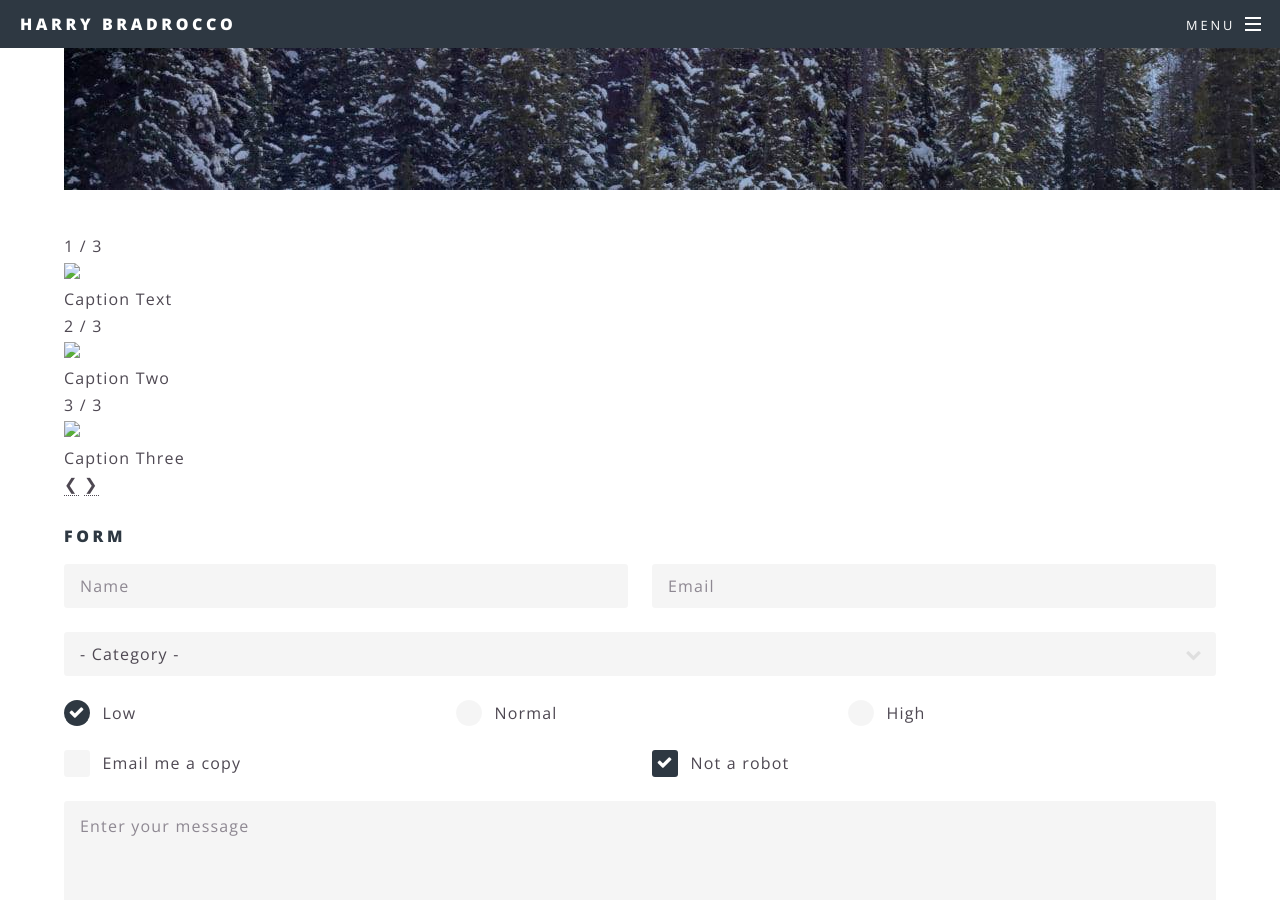
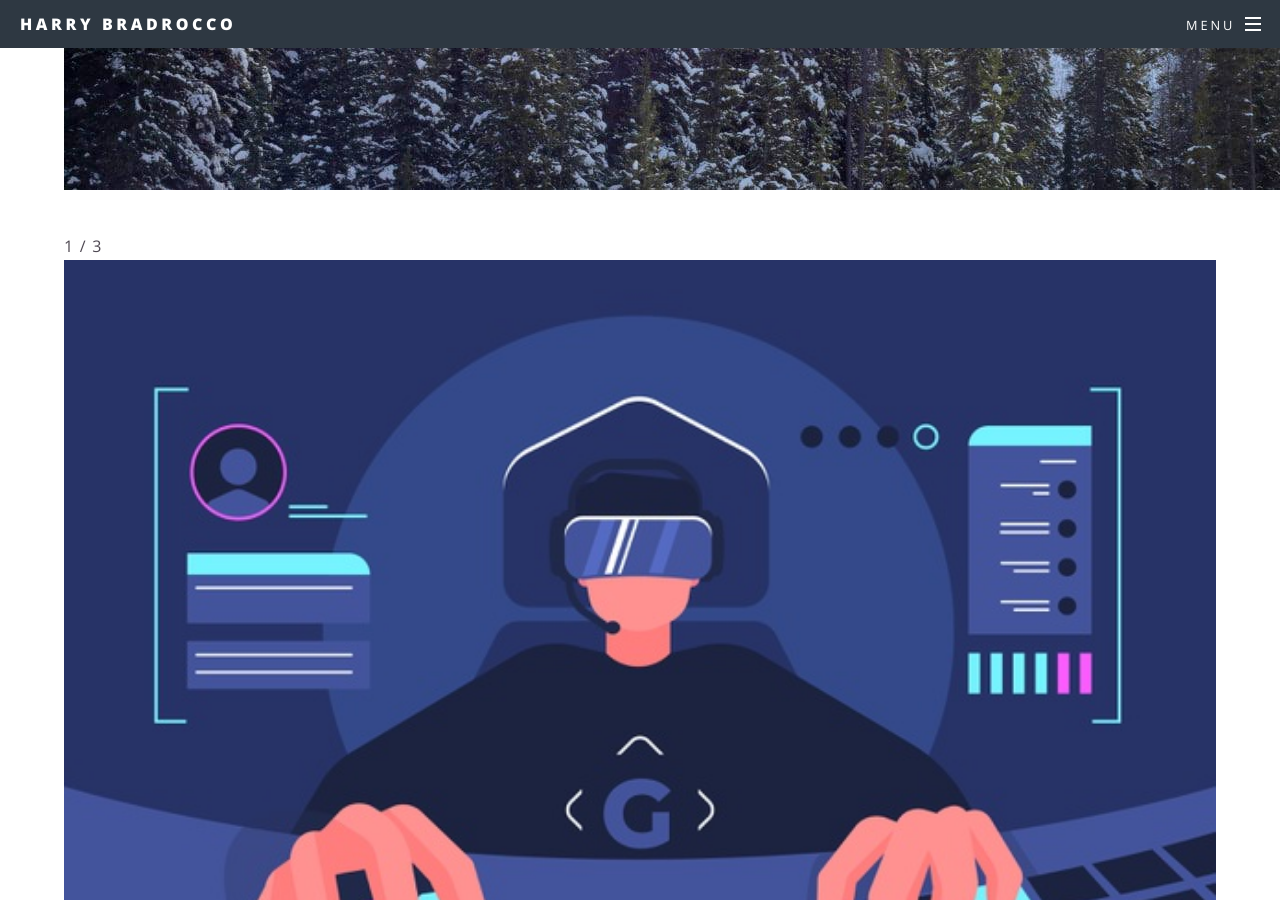
Before and after one commit to Harrybradrocco/Harrybradrocco.github.io, a Jekyll site: the page built from Photography.html, in a window 1280 px wide and 900 px high, scrolled down 1567 px. Built offline with Jekyll 4.4.1, drawn with Linux system fonts in a browser that asks for light colours.

Commit message:
Update Photography.html

```diff
--- a/Photography.html
+++ b/Photography.html
@@ -25,19 +25,19 @@ title: Photography
   <!-- Full-width images with number and caption text -->
   <div class="mySlides fade">
     <div class="numbertext">1 / 3</div>
-    <img src="pic07.jpg" style="width:100%">
+    <img src="images/pic07.jpg" style="width:100%">
     <div class="text">Caption Text</div>
   </div>
 
   <div class="mySlides fade">
     <div class="numbertext">2 / 3</div>
-    <img src="pic02.jpg" style="width:100%">
+    <img src="images/pic02.jpg" style="width:100%">
     <div class="text">Caption Two</div>
   </div>
 
   <div class="mySlides fade">
     <div class="numbertext">3 / 3</div>
-    <img src="pic03.jpg" style="width:100%">
+    <img src="images/pic03.jpg" style="width:100%">
     <div class="text">Caption Three</div>
   </div>
 
```
